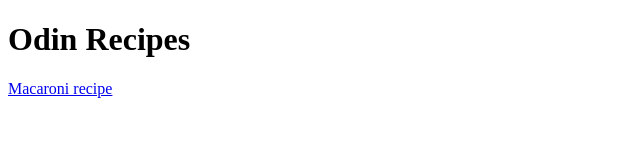
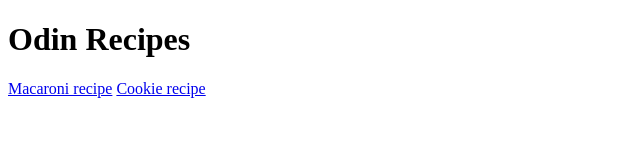
Before and after one commit to raptordmg/odin-recipes, a plain HTML site: page index.html in a window 1280 px wide. Shown: the whole page, without its empty margins (0-640 px from the left). Drawn offline with Linux system fonts and the light colour scheme.

Commit message:
Add link to cookie recipe

```diff
--- a/index.html
+++ b/index.html
@@ -9,6 +9,7 @@
 <body>
     <h1>Odin Recipes</h1>
     <a href="recipes/macaroni.html">Macaroni recipe</a>
+    <a href="recipes/cookies.html">Cookie recipe</a>
 </body>
 
 </html>
```
